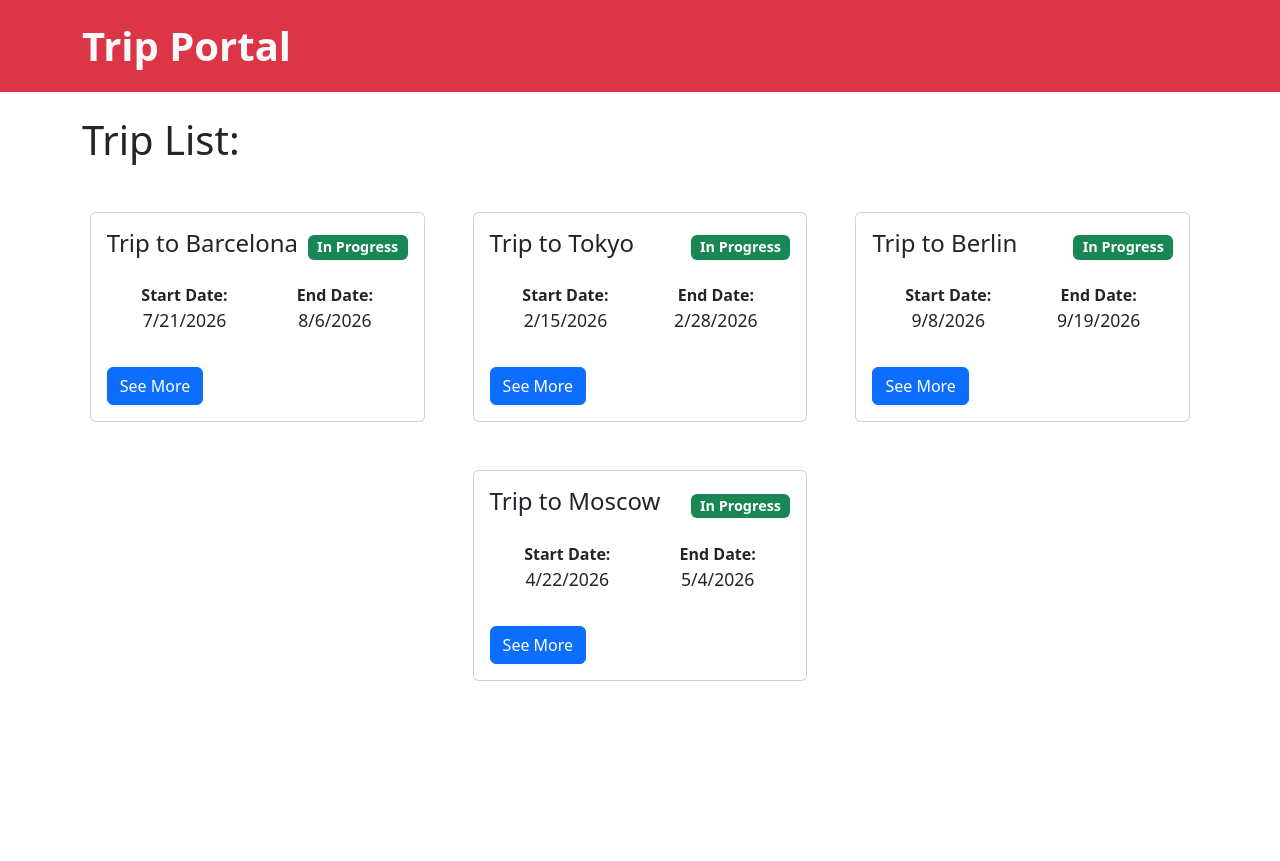
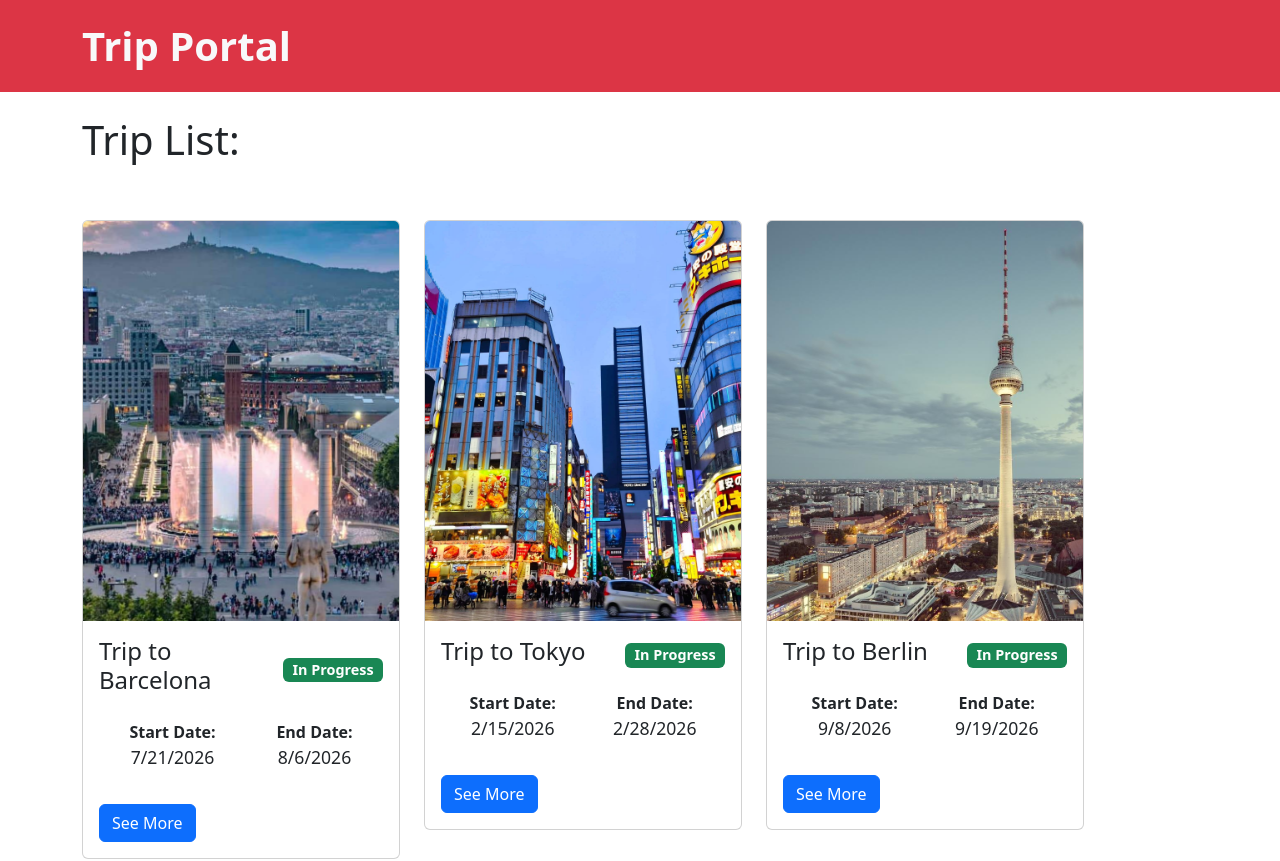
Before and after one commit to Michele-Brignola/carrier-service-gruppo-1, a React (Vite) app: page / in a window 1280 px wide. Shown: the top 861 px of the page. Before the commit the page ends 800 px from the top, so only its background shows below. Built offline with nearby package versions, Linux system fonts and the light colour scheme.

Commit message:
Enhance trip list display with improved layout and image styling

```diff
--- a/src/index.css
+++ b/src/index.css
@@ -20,13 +20,14 @@ a {
 }
 
 /* HOMEPAGE TRIP LIST */
+.image-trip-list {
+  width: 100%;
+  height: 400px;
+  object-fit: cover;
+}
+
 .trip-list {
-  margin-top: 3rem;
-  display: flex;
-  justify-content: center;
-  align-items: center;
-  gap: 3rem;
-  flex-wrap: wrap;
+  margin-top: 2rem;
 }
 
 .trip-list-card {
--- a/src/pages/HomePage.jsx
+++ b/src/pages/HomePage.jsx
@@ -12,9 +12,15 @@ export default function HomePage() {
     <>
       <div className="container">
         <h1 className="my-4">Trip List:</h1>
-        <div className="trip-list">
+        <div className="trip-list mb-4 row g-4">
           {dataTrip.map((trip) => (
-            <div className="card trip-list-card" key={trip.id}>
+            <div className="trip-list-card col col-4">
+              <div className="card " key={trip.id}>
+                <img
+                  src={trip.img}
+                  className="card-img-top image-trip-list"
+                  alt={trip.name}
+                />
                 <div className="card-body">
                   <div className="card-trip-header">
                     <h4 className="card-title">{trip.name}</h4>
@@ -41,6 +47,7 @@ export default function HomePage() {
                   </Link>
                 </div>
               </div>
+            </div>
           ))}
         </div>
       </div>
```
Lines whose indentation alone changed are shown as unchanged.
